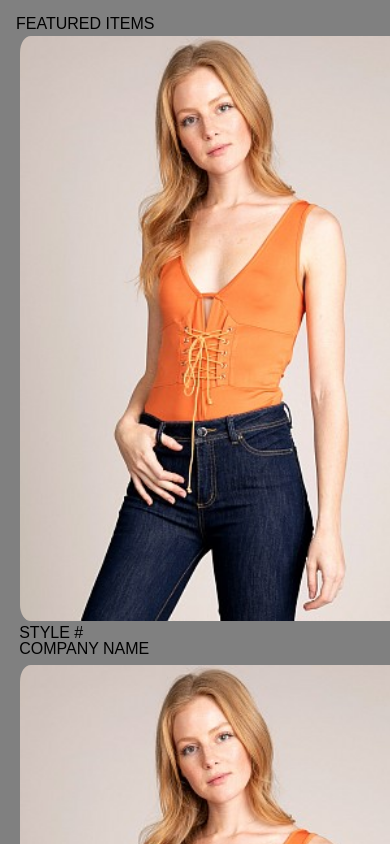
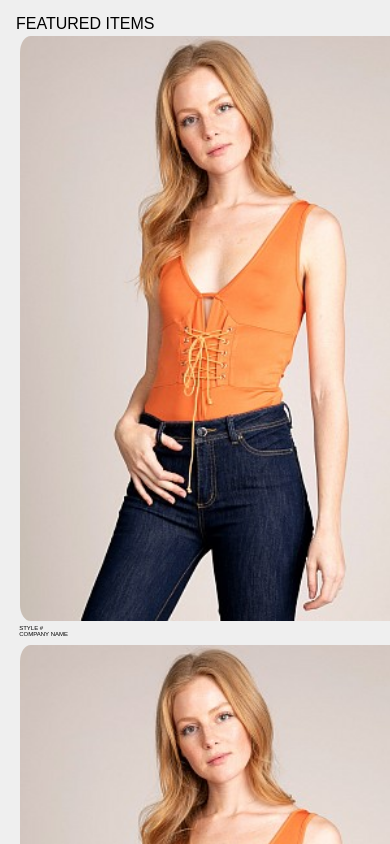
Before and after one commit to danieljoonkimm/Yippido, a React app in the folder client/: page /login in a window 390 px wide. Shown: the top 844 px of the page. Built offline with nearby package versions, Linux system fonts and the light colour scheme; the HTML template or start-up script is replaced by a standard one.

Commit message:
[edit] fixing fonts

```diff
--- a/client/src/components/landing/featuredItems/featuredItems.scss
+++ b/client/src/components/landing/featuredItems/featuredItems.scss
@@ -1,14 +1,37 @@
 .container {
-  background-color: gray;
+  background-color: #efefef;
   padding: 1em;
   .row {
     .image {
       padding: .2em;
       margin: 0;
       img {
-        border: 1px solid gray;
+        border: 1px solid #efefef;
         border-radius: 3%;
       }
     }
   }
 }
+
+@media only screen and (max-width: 425px) {
+  .container {
+    .row {
+      p {
+        font-size: .2em;
+      }
+    }
+  }
+}
+
+@media only screen and (min-width: 426px) and (max-width: 960px) {
+  .container {
+    .row {
+      p {
+        font-size: .5em;
+      }
+    }
+  }
+}
+
+@media only screen and (min-width: 961px) {
+}
```
Also changed, not shown: client/public/dist/bundle.js.
